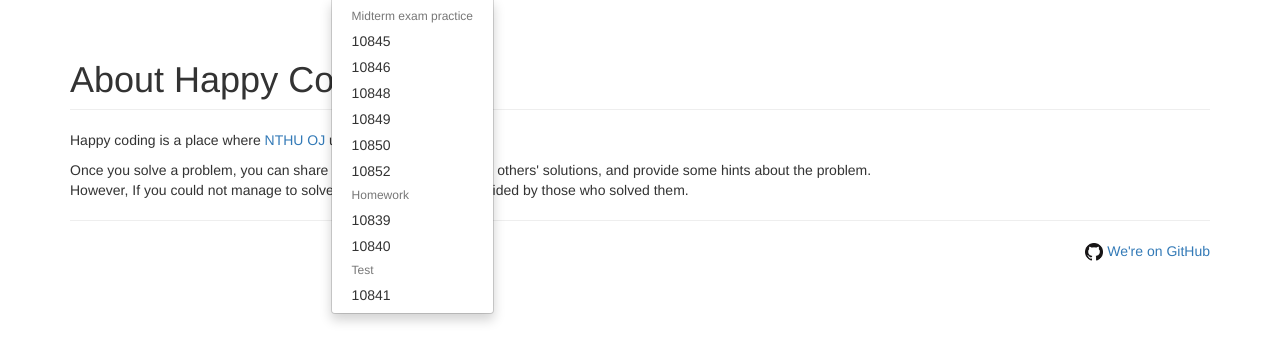
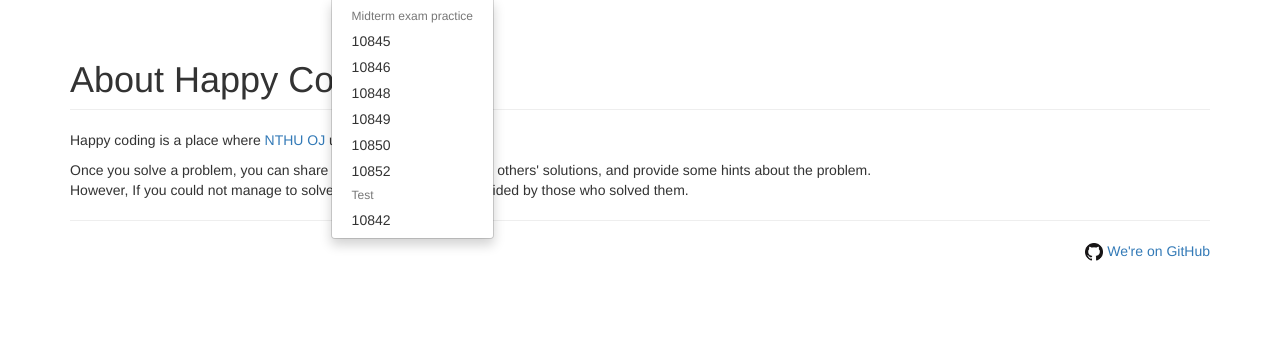
Before and after one commit to afg-archive/happycoding, a Python web app: template problem/jinja2/about.html in a window 1280 px wide, after a click on "CS程設". Shown: the part 52-414 px from the top of the page. Run offline with Jinja, Linux system fonts and the light colour scheme; the template is opened without the code that fills it, so the values that code supplies are empty; some libraries are stand-ins or nearby versions.

Commit message:
update test and hw

```diff
--- a/problem/jinja2/navbar.html
+++ b/problem/jinja2/navbar.html
@@ -23,11 +23,8 @@
             <li><a href="/problem/10849">10849</a></li>
             <li><a href="/problem/10850">10850</a></li>
             <li><a href="/problem/10852">10852</a></li>
-            <li class="dropdown-header">Homework</li>
-            <li><a href="/problem/10839">10839</a></li>
-            <li><a href="/problem/10840">10840</a></li>
             <li class="dropdown-header">Test</li>
-            <li><a href="/problem/10841">10841</a></li>
+            <li><a href="/problem/10842">10842</a></li>
           </ul>
         </li>
         <li class="dropdown">
```
